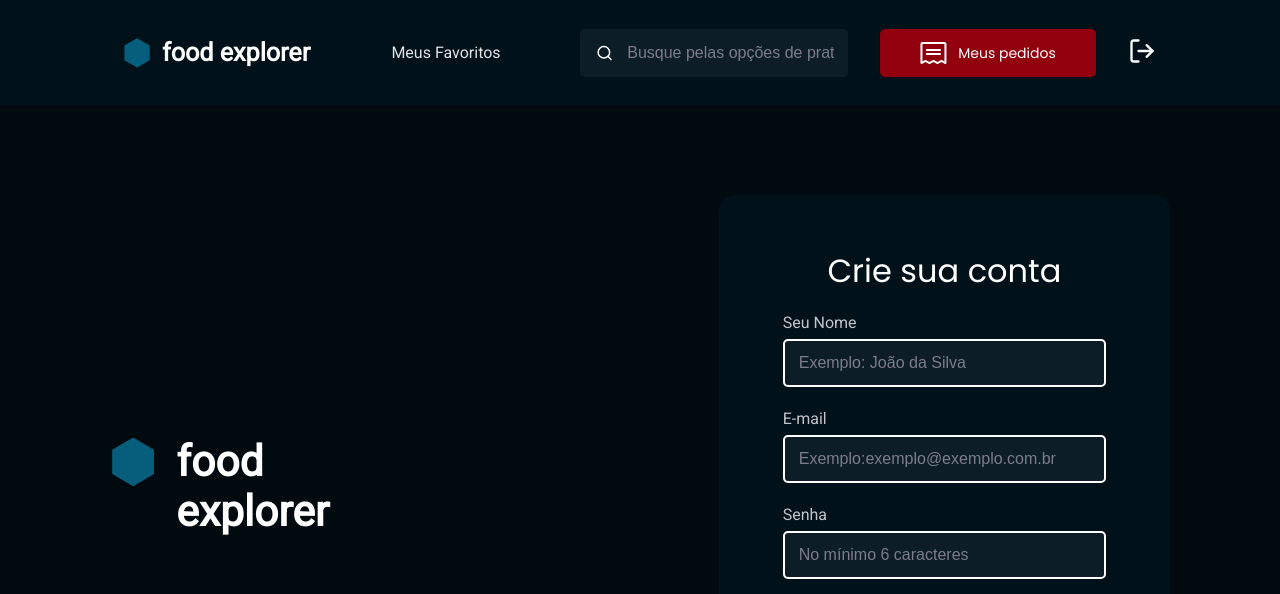
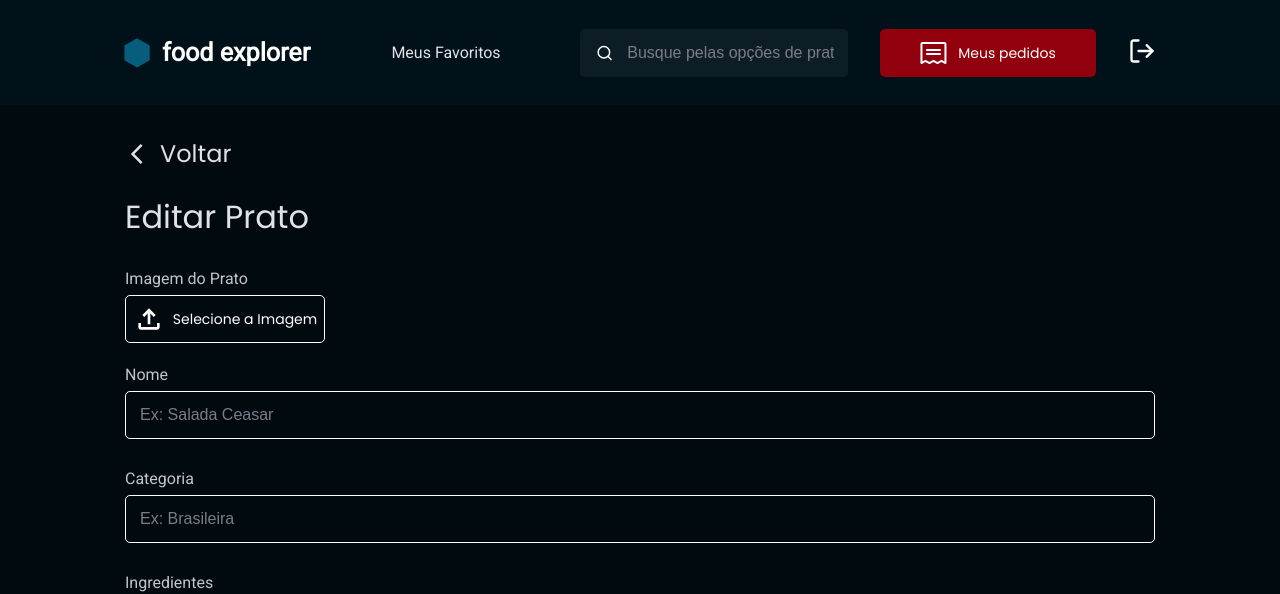
Before and after one commit to GabrielLoures/FoodExplorer_Front-End, a React (Vite) app: page / in a window 1280 px wide. Shown: the top 594 px of the page. Built offline with nearby package versions, Linux system fonts and the light colour scheme.

Commit message:
End Create Rev 1

```diff
--- a/src/main.jsx
+++ b/src/main.jsx
@@ -5,13 +5,13 @@ import GlobalStyles from './styles/global'
 
 import theme from './styles/theme'
 
-import { SignUp } from './pages/SignUp'
+import { Create } from './pages/Create'
 
 ReactDOM.createRoot(document.getElementById('root')).render(
   <React.StrictMode>
     <ThemeProvider theme={theme}>
       <GlobalStyles/>
-      <SignUp />
+      <Create />
     </ThemeProvider>
   </React.StrictMode>
 )
--- a/src/pages/Create/index.jsx
+++ b/src/pages/Create/index.jsx
@@ -43,9 +43,14 @@ export function Create() {
 
             </ImageUpload>
 
-            <InputWrapper>
+            <InputWrapper className="plateName">
               <label htmlFor="plate-name">Nome</label>
               <Input id="plate-name" className="bordered-input" type="text" placeholder="Ex: Salada Ceasar"/>
+            </InputWrapper>
+
+            <InputWrapper>
+              <label htmlFor="plate-category">Categoria</label>
+              <Input id="plate-category" className="bordered-input" type="text" placeholder="Ex: Brasileira"/>
             </InputWrapper>
 
           </div>
--- a/src/pages/Create/styles.js
+++ b/src/pages/Create/styles.js
@@ -62,6 +62,10 @@ export const Form = styled.form`
     gap: 100px;
   }
 
+  > .first-row .plateName {
+    margin-right: -75px;
+  }
+
   > .second-row {
     display: flex;
     gap: 32px;
@@ -81,7 +85,7 @@ export const Form = styled.form`
     max-width: 300px;
   }
 
-  @media (max-width: 1142px) {
+  @media (max-width: 1612px) {
     > .first-row {
     display: block;
     }
@@ -148,7 +152,7 @@ export const ImageUpload = styled.div`
   }
 
   > label {
-    width: 300px;
+    width: 200px;
     height: 48px;
     background: transparent;
     border: 1px solid white;
@@ -178,7 +182,7 @@ export const ImageUpload = styled.div`
     color: ${({ theme }) => theme.COLORS.WHITE};
   }
 
-  @media (max-width: 1142px) {
+  @media (max-width: 1612px) {
     margin-bottom: 80px;
   }
 `;
```
Lines whose indentation alone changed are shown as unchanged.
